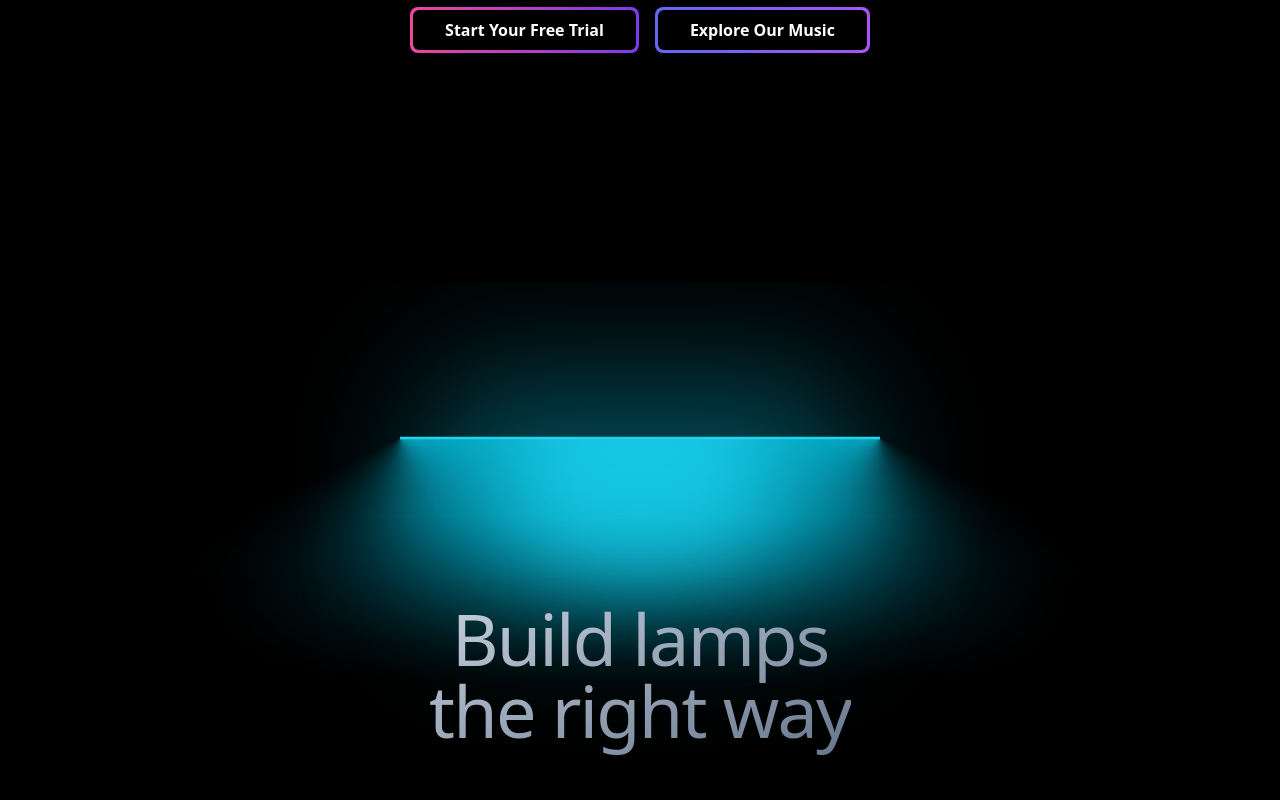
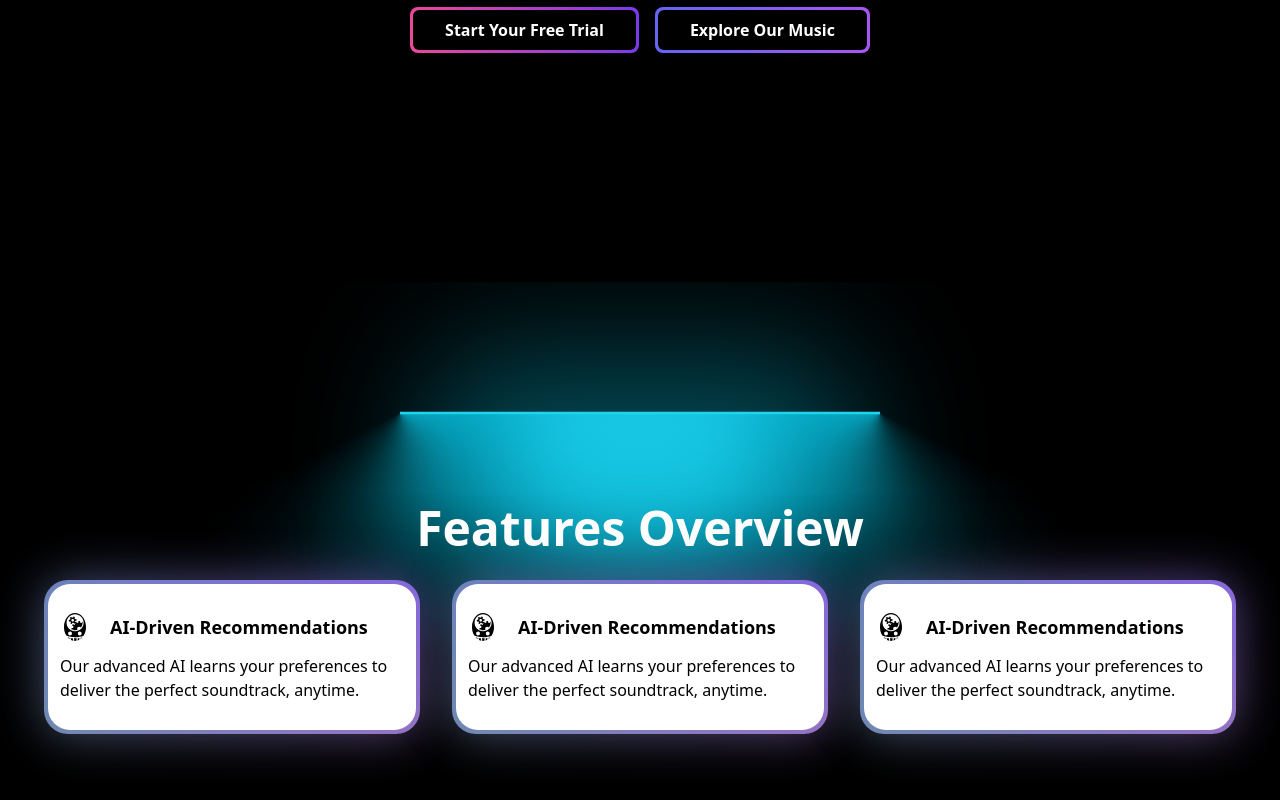
Before and after one commit to Pradikshan/aws-frontend, a React (Vite) app: page / in a window 1280 px wide. Shown: the part 998-1798 px from the top of the page. Built offline with nearby package versions, Linux system fonts and the light colour scheme.

Commit message:
Removed unused code snippet

```diff
--- a/src/components/LampEffect.jsx
+++ b/src/components/LampEffect.jsx
@@ -1,10 +1,23 @@
 import React from "react";
 import { motion } from "framer-motion";
 import { LampContainer } from "./ui/lamp";
+import FeaturesOverview from "./FeaturesOverview";
 
 export function LampEffect() {
   return (
     <LampContainer>
+      {/* <motion.h1
+        initial={{ opacity: 0.5, y: 100 }}
+        whileInView={{ opacity: 1, y: 0 }}
+        transition={{
+          delay: 0.3,
+          duration: 0.8,
+          ease: "easeInOut",
+        }}
+        className="mt-8 py-4 text-center text-4xl font-medium tracking-tight text-white md:text-7xl"
+      >
+        Build lamps <br /> the right way
+      </motion.h1> */}
       <motion.h1
         initial={{ opacity: 0.5, y: 100 }}
         whileInView={{ opacity: 1, y: 0 }}
@@ -13,9 +26,8 @@ export function LampEffect() {
           duration: 0.8,
           ease: "easeInOut",
         }}
-        className="mt-8 bg-gradient-to-br from-slate-300 to-slate-500 py-4 bg-clip-text text-center text-4xl font-medium tracking-tight text-transparent md:text-7xl"
       >
-        Build lamps <br /> the right way
+        <FeaturesOverview />
       </motion.h1>
     </LampContainer>
   );
```
